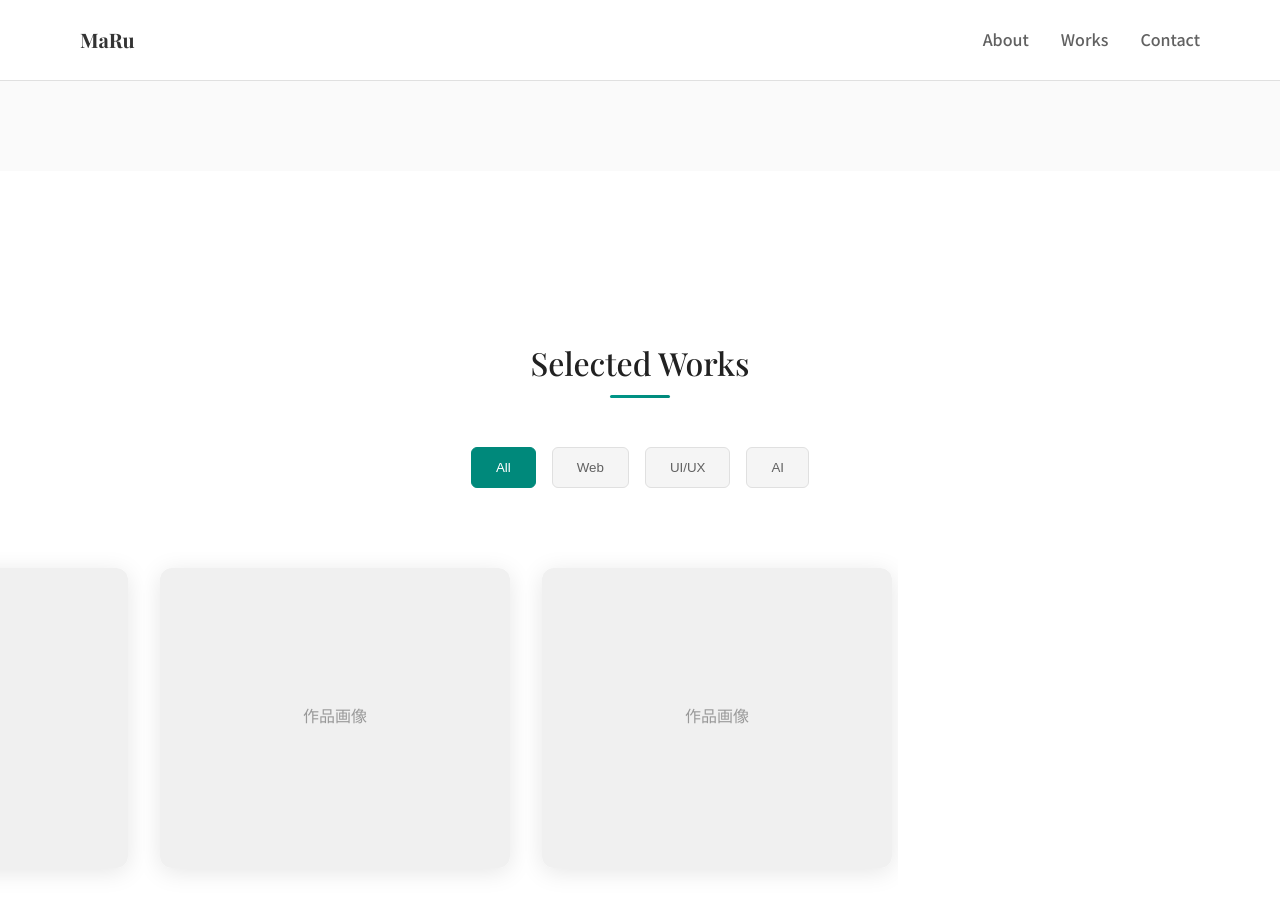
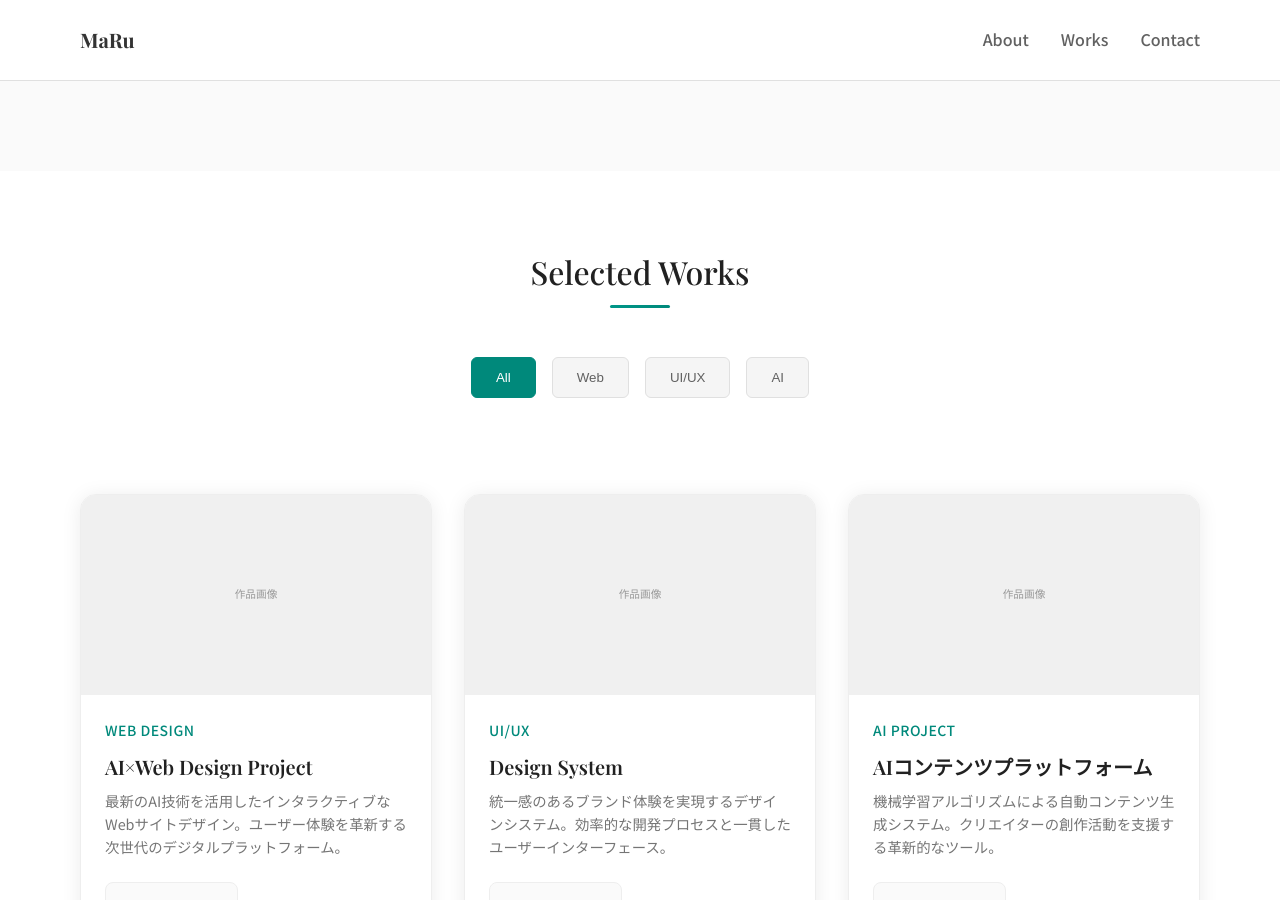
Before and after one commit to MaRu44448476/MaRu-portfolio-site, a Jekyll site: the page built from index.html, in a window 1280 px wide and 900 px high, scrolled down 1710 px. Built offline with Jekyll 4.4.1, drawn with Linux system fonts in a browser that asks for light colours; the list of posts is cut into pages by our own code; some of the changed text lies outside the part shown.

Commit message:
Redesign works gallery inspired by professional project showcase
- Convert from horizontal scroll to responsive grid layout
- Redesign cards with modern structure: image, category, title, description, CTA
- Add professional styling with subtle shadows and hover effects
- Include detailed project descriptions in Japanese
- Add hover animations: image zoom, card lift, arrow movement
- Improve typography hierarchy and spacing
- Reference: ikedahayato.com project showcase design

🤖 Generated with [Claude Code](https://claude.ai/code)

Co-Authored-By: Claude <noreply@anthropic.com>

```diff
--- a/_sass/simple.scss
+++ b/_sass/simple.scss
@@ -419,142 +419,119 @@ a {
 }
 
 .works-gallery {
-  display: flex;
+  display: grid;
+  grid-template-columns: repeat(auto-fit, minmax(300px, 1fr));
   gap: 2rem;
-  overflow-x: auto;
-  scroll-behavior: smooth;
-  padding: 1rem 0 2rem;
+  max-width: 1200px;
   margin: 0 auto;
-  max-width: none;
-  animation: autoScroll 20s linear infinite;
+  padding: 2rem 0;
 
-  // Pause animation on hover
-  &:hover {
-    animation-play-state: paused;
-  }
-
-  // Custom scrollbar styling
-  &::-webkit-scrollbar {
-    height: 8px;
-  }
-
-  &::-webkit-scrollbar-track {
-    background: $gray-100;
-    border-radius: 4px;
-  }
-
-  &::-webkit-scrollbar-thumb {
-    background: $teal-400;
-    border-radius: 4px;
-
-    &:hover {
-      background: $teal-500;
-    }
-  }
-
-  // Firefox scrollbar
-  scrollbar-width: thin;
-  scrollbar-color: $teal-400 $gray-100;
-}
-
-// Auto scroll animation
-@keyframes autoScroll {
-  0% {
-    transform: translateX(0);
-  }
-  50% {
-    transform: translateX(-50%);
-  }
-  100% {
-    transform: translateX(0);
+  @media (max-width: 768px) {
+    grid-template-columns: 1fr;
+    gap: 1.5rem;
   }
 }
 
 .work-item {
   background-color: $white;
-  border-radius: 12px;
+  border-radius: 16px;
   overflow: hidden;
-  box-shadow: 0 4px 24px rgba(0, 0, 0, 0.1);
+  box-shadow: 0 2px 20px rgba(0, 0, 0, 0.08);
   transition: all 0.3s ease;
-  flex: 0 0 350px; // Back to original size
-  min-width: 350px;
+  border: 1px solid $gray-200;
 
   &:hover {
-    transform: translateY(-8px);
-    box-shadow: 0 12px 40px rgba(0, 0, 0, 0.15);
-  }
-
-  @media (max-width: 768px) {
-    flex: 0 0 280px;
-    min-width: 280px;
+    transform: translateY(-4px);
+    box-shadow: 0 8px 40px rgba(0, 0, 0, 0.12);
+    border-color: $teal-200;
   }
 }
 
 .work-inner {
-  position: relative;
-  height: 300px;
+  display: flex;
+  flex-direction: column;
+  height: 100%;
 }
 
 .work-image {
   width: 100%;
-  height: 100%;
+  height: 200px;
+  overflow: hidden;
+  position: relative;
 
   img {
     width: 100%;
     height: 100%;
     object-fit: cover;
+    transition: transform 0.3s ease;
   }
 }
 
-.work-overlay {
-  position: absolute;
-  top: 0;
-  left: 0;
-  width: 100%;
-  height: 100%;
-  background: linear-gradient(135deg, rgba(0, 150, 136, 0.9), rgba(0, 121, 107, 0.9));
-  display: flex;
-  align-items: center;
-  justify-content: center;
-  opacity: 0;
-  transition: opacity 0.3s ease;
+.work-item:hover .work-image img {
+  transform: scale(1.05);
 }
 
-.work-item:hover .work-overlay {
-  opacity: 1;
-}
-
-.overlay-content {
-  text-align: center;
-  color: $white;
-  padding: 2rem;
+.work-content {
+  padding: 1.5rem;
+  flex: 1;
+  display: flex;
+  flex-direction: column;
 
   h3 {
-    color: $white;
-    font-size: 1.5rem;
+    font-size: 1.25rem;
+    font-weight: 600;
+    color: $gray-900;
     margin-bottom: 0.5rem;
+    line-height: 1.4;
   }
 
-  p {
-    font-size: 1rem;
+  .work-category {
+    font-size: 0.875rem;
+    color: $teal-600;
+    font-weight: 500;
+    margin-bottom: 0.75rem;
+    text-transform: uppercase;
+    letter-spacing: 0.5px;
+  }
+
+  .work-description {
+    font-size: 0.9rem;
+    color: $gray-600;
+    line-height: 1.6;
     margin-bottom: 1.5rem;
-    opacity: 0.9;
+    flex: 1;
   }
 }
 
 .work-link {
-  display: inline-block;
-  padding: 0.75rem 1.5rem;
-  background-color: $white;
-  color: $teal-700;
-  border-radius: 6px;
+  display: inline-flex;
+  align-items: center;
+  gap: 0.5rem;
+  padding: 0.75rem 1.25rem;
+  background-color: $gray-50;
+  color: $gray-700;
+  border-radius: 8px;
   font-weight: 500;
+  font-size: 0.875rem;
   text-decoration: none;
   transition: all 0.3s ease;
+  align-self: flex-start;
+  border: 1px solid $gray-200;
 
   &:hover {
-    background-color: $gray-100;
-    color: $teal-800;
+    background-color: $teal-600;
+    color: $white;
+    border-color: $teal-600;
+    transform: translateY(-1px);
+  }
+
+  &::after {
+    content: '→';
+    transition: transform 0.3s ease;
+  }
+
+  &:hover::after {
+    transform: translateX(2px);
   }
 }
 
--- a/index.html
+++ b/index.html
@@ -65,18 +65,16 @@ lang: ja
     </div>
 
     <div class="works-gallery">
-      <!-- Test cards for horizontal scroll demo -->
       <div class="work-item" data-category="web">
         <div class="work-inner">
           <div class="work-image">
-            <img src="/assets/images/placeholder.svg" alt="Project 1">
-            <div class="work-overlay">
-              <div class="overlay-content">
-                <h3>Web Design Project</h3>
-                <p>Web Design</p>
-                <a href="#" class="work-link">View Project</a>
-              </div>
-            </div>
+            <img src="/assets/images/placeholder.svg" alt="AI×Web Design Project">
+          </div>
+          <div class="work-content">
+            <div class="work-category">Web Design</div>
+            <h3>AI×Web Design Project</h3>
+            <p class="work-description">最新のAI技術を活用したインタラクティブなWebサイトデザイン。ユーザー体験を革新する次世代のデジタルプラットフォーム。</p>
+            <a href="#" class="work-link">詳細を見る</a>
           </div>
         </div>
       </div>
@@ -84,14 +82,13 @@ lang: ja
       <div class="work-item" data-category="ui">
         <div class="work-inner">
           <div class="work-image">
-            <img src="/assets/images/placeholder.svg" alt="Project 2">
-            <div class="work-overlay">
-              <div class="overlay-content">
-                <h3>UI/UX Design</h3>
-                <p>UI/UX</p>
-                <a href="#" class="work-link">View Project</a>
-              </div>
-            </div>
+            <img src="/assets/images/placeholder.svg" alt="UI/UX Design System">
+          </div>
+          <div class="work-content">
+            <div class="work-category">UI/UX</div>
+            <h3>Design System</h3>
+            <p class="work-description">統一感のあるブランド体験を実現するデザインシステム。効率的な開発プロセスと一貫したユーザーインターフェース。</p>
+            <a href="#" class="work-link">詳細を見る</a>
           </div>
         </div>
       </div>
@@ -99,14 +96,13 @@ lang: ja
       <div class="work-item" data-category="ai">
         <div class="work-inner">
           <div class="work-image">
-            <img src="/assets/images/placeholder.svg" alt="Project 3">
-            <div class="work-overlay">
-              <div class="overlay-content">
-                <h3>AI Integration</h3>
-                <p>AI Project</p>
-                <a href="#" class="work-link">View Project</a>
-              </div>
-            </div>
+            <img src="/assets/images/placeholder.svg" alt="AI Content Platform">
+          </div>
+          <div class="work-content">
+            <div class="work-category">AI Project</div>
+            <h3>AIコンテンツプラットフォーム</h3>
+            <p class="work-description">機械学習アルゴリズムによる自動コンテンツ生成システム。クリエイターの創作活動を支援する革新的なツール。</p>
+            <a href="#" class="work-link">詳細を見る</a>
           </div>
         </div>
       </div>
@@ -114,14 +110,13 @@ lang: ja
       <div class="work-item" data-category="web">
         <div class="work-inner">
           <div class="work-image">
-            <img src="/assets/images/placeholder.svg" alt="Project 4">
-            <div class="work-overlay">
-              <div class="overlay-content">
-                <h3>Landing Page</h3>
-                <p>Web Design</p>
-                <a href="#" class="work-link">View Project</a>
-              </div>
-            </div>
+            <img src="/assets/images/placeholder.svg" alt="E-commerce Platform">
+          </div>
+          <div class="work-content">
+            <div class="work-category">E-commerce</div>
+            <h3>次世代ECプラットフォーム</h3>
+            <p class="work-description">パーソナライゼーション機能を備えた高機能Eコマースサイト。顧客体験の向上とコンバージョン率の最適化を実現。</p>
+            <a href="#" class="work-link">詳細を見る</a>
           </div>
         </div>
       </div>
```
